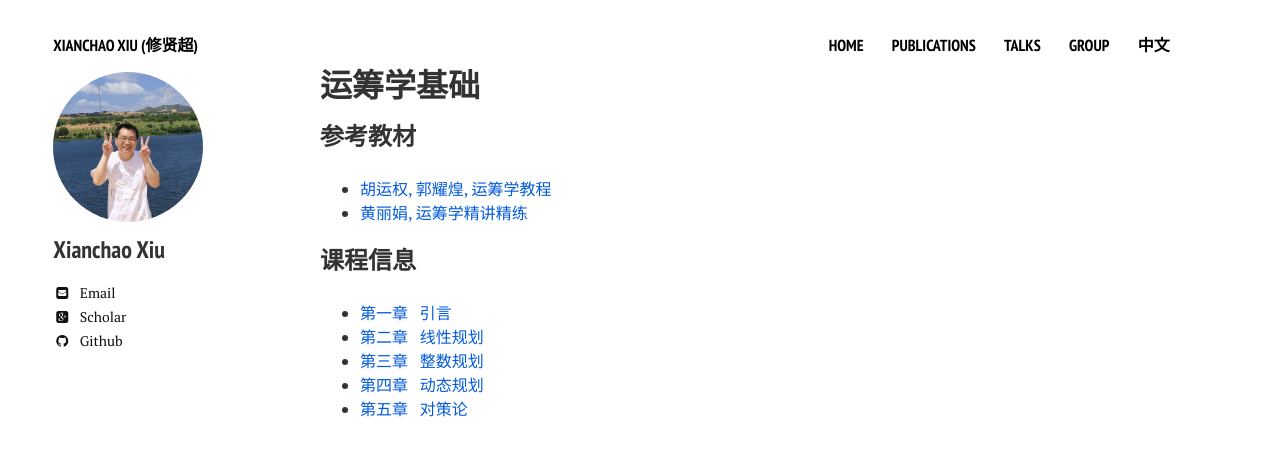
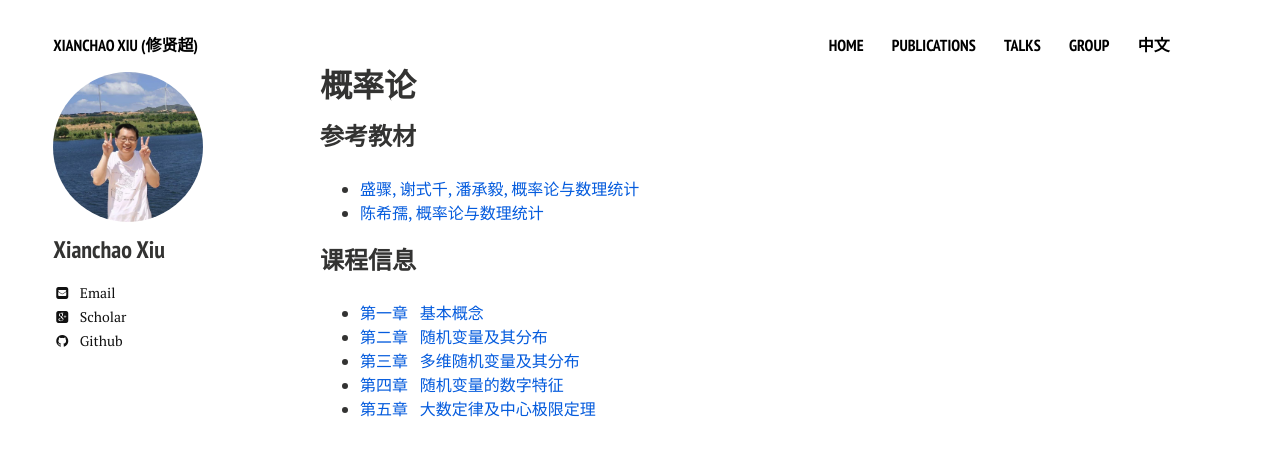
Before and after one commit to xianchaoxiu/xianchaoxiu.github.io, a Jekyll site: the page built from chinese/course/PRO/2026/index.md, in a window 1280 px wide. Shown: the top 456 px of the page. Built offline with Jekyll 4.4.1, drawn with Linux system fonts in a browser that asks for light colours; nearby versions of some CDN libraries.

Commit message:
Update index.md

```diff
--- a/chinese/course/PRO/2026/index.md
+++ b/chinese/course/PRO/2026/index.md
@@ -1,17 +1,17 @@
 ---
 layout: page
-title: 运筹学基础
+title: 概率论
 comments: false
 share: false
 ---
 
 ### 参考教材
-* <a href="https://item.jd.com/14020941.html" class="textlink" target="_blank"> 胡运权, 郭耀煌, 运筹学教程 </a><br>
-* <a href="https://item.jd.com/14485981.html" class="textlink" target="_blank"> 黄丽娟, 运筹学精讲精练 </a><br>
+* <a href="https://item.jd.com/13536130.html" class="textlink" target="_blank"> 盛骤, 谢式千, 潘承毅, 概率论与数理统计 </a><br>
+* <a href="https://item.jd.com/12112157.html" class="textlink" target="_blank"> 陈希孺, 概率论与数理统计 </a><br>
 
 ### 课程信息
-* <a href="../2025/引言.pdf" class="textlink" target="_blank">  第一章 &nbsp;  引言<br>
-* <a href="../2025/线性规划.pdf" class="textlink" target="_blank">  第二章 &nbsp;  线性规划<br>
-* <a href="../2025/整数规划.pdf" class="textlink" target="_blank">  第三章 &nbsp;  整数规划<br>
-* <a href="../2025/动态规划.pdf" class="textlink" target="_blank"> 第四章 &nbsp;  动态规划<br>
-* <a href="../2025/对策论.pdf" class="textlink" target="_blank"> 第五章 &nbsp;  对策论<br>
+* <a href="../2026/基本概念.pdf" class="textlink" target="_blank">  第一章 &nbsp;  基本概念<br>
+* <a href="../2026/随机变量及其分布.pdf" class="textlink" target="_blank">  第二章 &nbsp;  随机变量及其分布<br>
+* <a href="../2026/多维随机变量及其分布.pdf" class="textlink" target="_blank">  第三章 &nbsp;  多维随机变量及其分布<br>
+* <a href="../2026/随机变量的数字特征.pdf" class="textlink" target="_blank"> 第四章 &nbsp;  随机变量的数字特征 <br>
+* <a href="../2026/大数定律及中心极限定理.pdf" class="textlink" target="_blank"> 第五章 &nbsp;  大数定律及中心极限定理<br>
```
